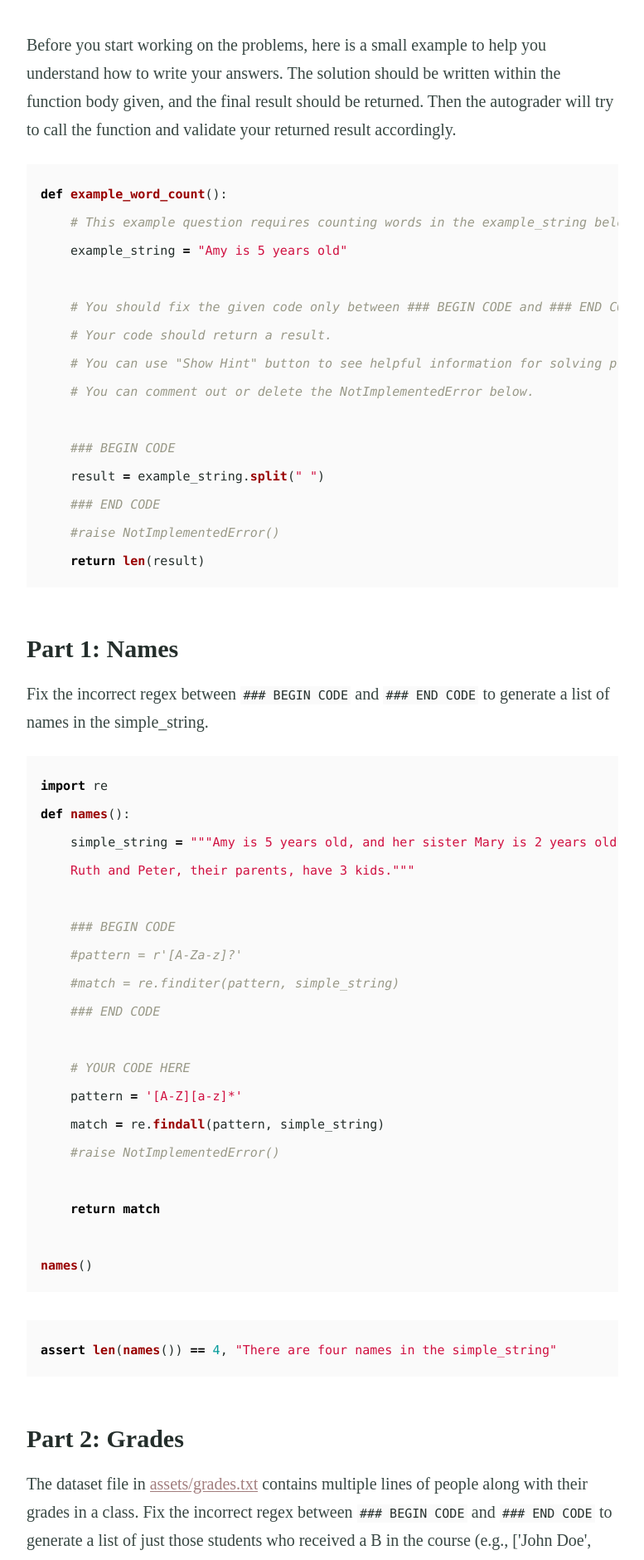
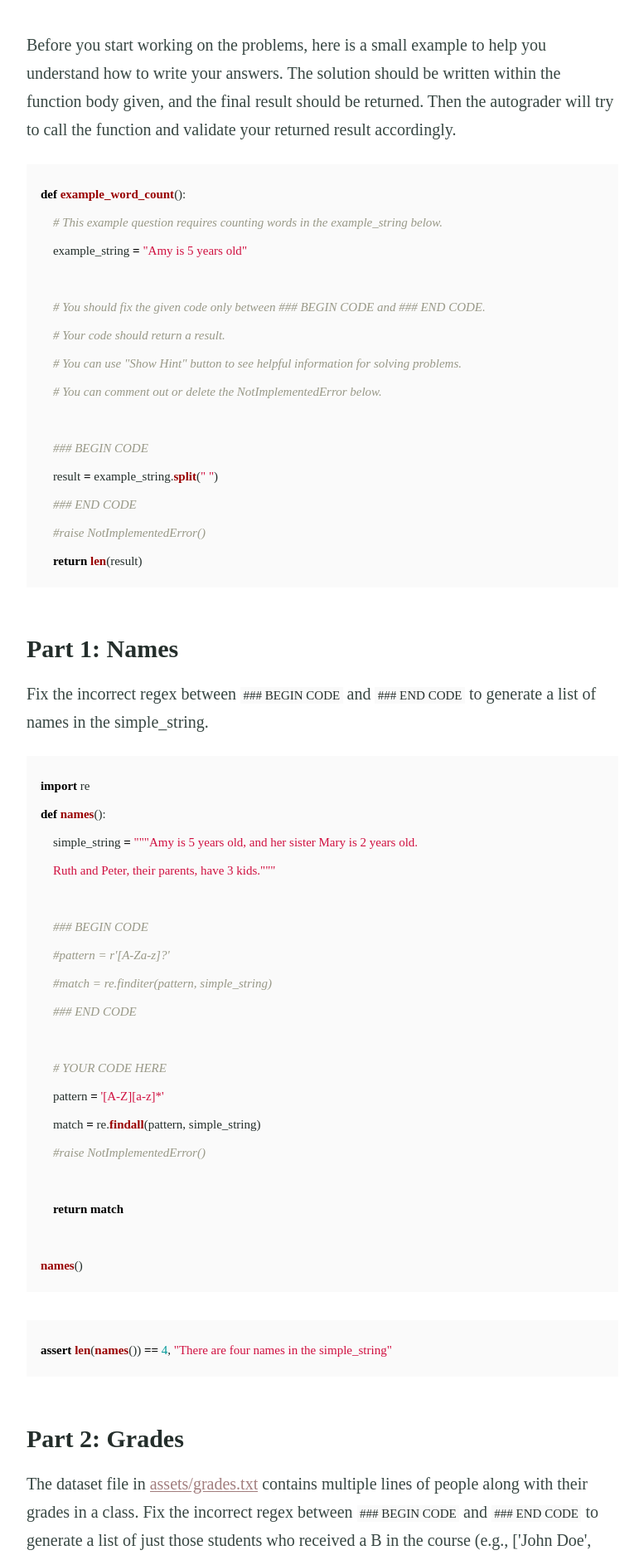
Before and after one commit to alisongh/alisongh.github.io, a Jekyll site: the page built from _posts/2021-01-12-SIADS-505-Data-manipulation-assignment1.md, in a window 1280 px wide. Shown: the part 553-2433 px from the top of the page at 83% size, without its empty margins (251-1028 px from the left). Built offline with Jekyll 4.4.1, drawn with Linux system fonts in a browser that asks for light colours; a script that is not in the unit is left out.

Commit message:
change font and color

```diff
--- a/_sass/_settings.scss
+++ b/_sass/_settings.scss
@@ -15,7 +15,7 @@ $white: #ffffff !default;
 
 // Typography
 $bodytype: (
-  font-family: "Century Gothic",
+  font-family: "Playfair Display",
   regular: 400,
   bold: 700,
   italic: italic,
@@ -23,14 +23,14 @@ $bodytype: (
 ) !default;
 
 $headingtype: (
-  font-family: "Century Gothic",
+  font-family: "Playfair Display",
   regular: 400,
   bold: 700,
   cap-height: 0.75
 ) !default;
 
 $monospacetype: (
-  font-family: "Menlo, monospace",
+  font-family: "Playfair Display",
   regular: 400,
   cap-height: 0.68
 ) !default;
```
